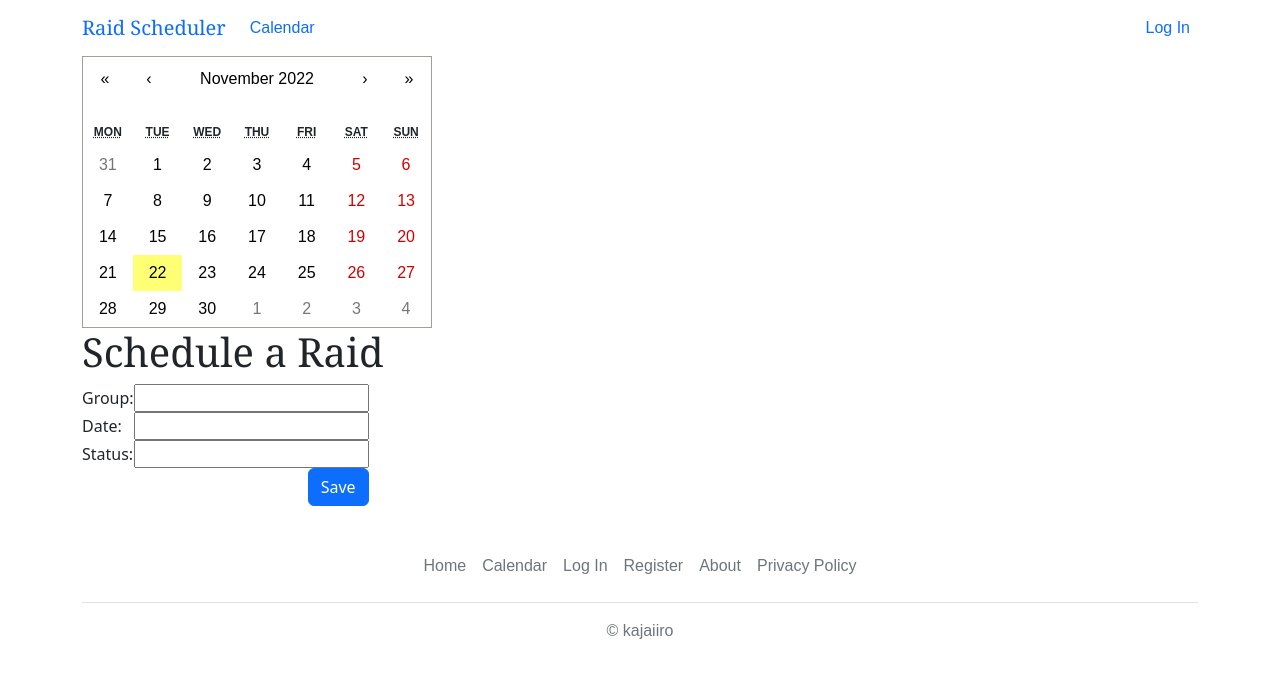
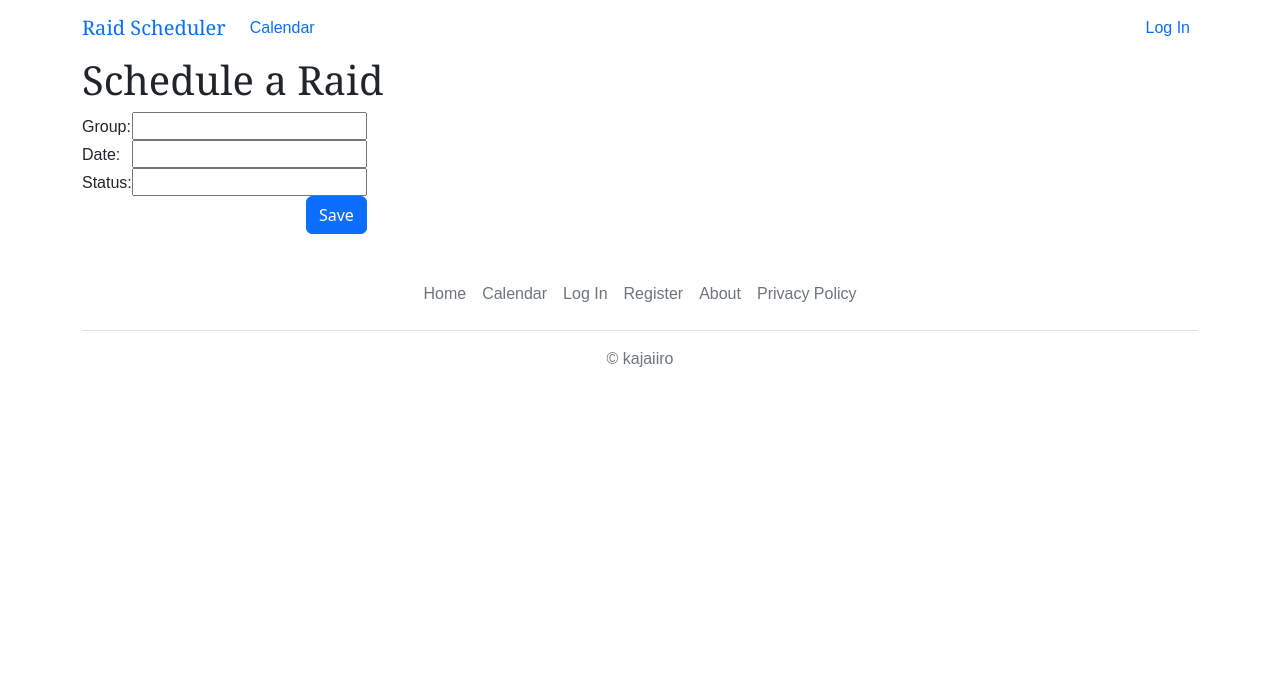
Before and after one commit to kajaiiro/raid-scheduler, a React (Create React App) app: page /event/new in a window 1280 px wide. Shown: the top 678 px of the page. Built offline with nearby package versions, Linux system fonts and the light colour scheme.

Commit message:
Fix forms not sending

```diff
--- a/src/pages/CreateEvent/index.jsx
+++ b/src/pages/CreateEvent/index.jsx
@@ -4,7 +4,6 @@ import Button from 'react-bootstrap/Button';
 import Col from 'react-bootstrap/Col';
 import Container from 'react-bootstrap/Container';
 import Row from 'react-bootstrap/Row';
-import Calendar from 'react-calendar';
 import 'react-calendar/dist/Calendar.css';
 import { useNavigate } from 'react-router-dom';
 
@@ -33,44 +32,58 @@ export default function NewEvent() {
         <Container>
             <Row>
                 <Col>
-                    <Calendar />
+                    {/* <Calendar /> */}
                     <h1>Schedule a Raid</h1>
                     <form onSubmit={handleSubmit}>
+                        {' '}
+                        {/* eslint-disable jsx-a11y/label-has-associated-control */}
                         <table cellSpacing="10">
                             <tbody>
                                 <tr>
-                                    <th>Group:</th>
+                                    <td>
+                                        <label htmlFor="name">Group:</label>
+                                    </td>
                                     <td>
                                         <input
+                                            value={inputs.name}
                                             type="text"
                                             name="name"
+                                            id="name"
                                             onChange={handleChange}
                                         />
                                     </td>
                                 </tr>
                                 <tr>
-                                    <th>Date:</th>
+                                    <td>
+                                        <label htmlFor="email">Date:</label>
+                                    </td>
                                     <td>
                                         <input
+                                            value={inputs.email}
                                             type="text"
                                             name="email"
+                                            id="email"
                                             onChange={handleChange}
                                         />
                                     </td>
                                 </tr>
                                 <tr>
-                                    <th>Status:</th>
+                                    <td>
+                                        <label htmlFor="mobile">Status:</label>
+                                    </td>
                                     <td>
                                         <input
+                                            value={inputs.mobile}
                                             type="text"
                                             name="mobile"
+                                            id="mobile"
                                             onChange={handleChange}
                                         />
                                     </td>
                                 </tr>
                                 <tr>
                                     <td colSpan="2" align="right">
-                                        <Button>Save</Button>
+                                        <Button type="submit">Save</Button>
                                     </td>
                                 </tr>
                             </tbody>
--- a/src/pages/UpdateEvent/index.jsx
+++ b/src/pages/UpdateEvent/index.jsx
@@ -1,6 +1,7 @@
 import axios from 'axios';
 import React, { useEffect, useState } from 'react';
 import Button from 'react-bootstrap/Button';
+import Container from 'react-bootstrap/Container';
 import { useNavigate, useParams } from 'react-router-dom';
 
 export default function EditEvent() {
@@ -40,7 +41,7 @@ export default function EditEvent() {
     };
 
     return (
-        <div>
+        <Container>
             <h1>Edit Event</h1>
             <form onSubmit={handleSubmit}>
                 <table cellSpacing="10">
@@ -80,12 +81,12 @@ export default function EditEvent() {
                         </tr>
                         <tr>
                             <td colSpan="2" align="right">
-                                <Button>Save</Button>
+                                <Button type="submit">Save</Button>
                             </td>
                         </tr>
                     </tbody>
                 </table>
             </form>
-        </div>
+        </Container>
     );
 }
```
